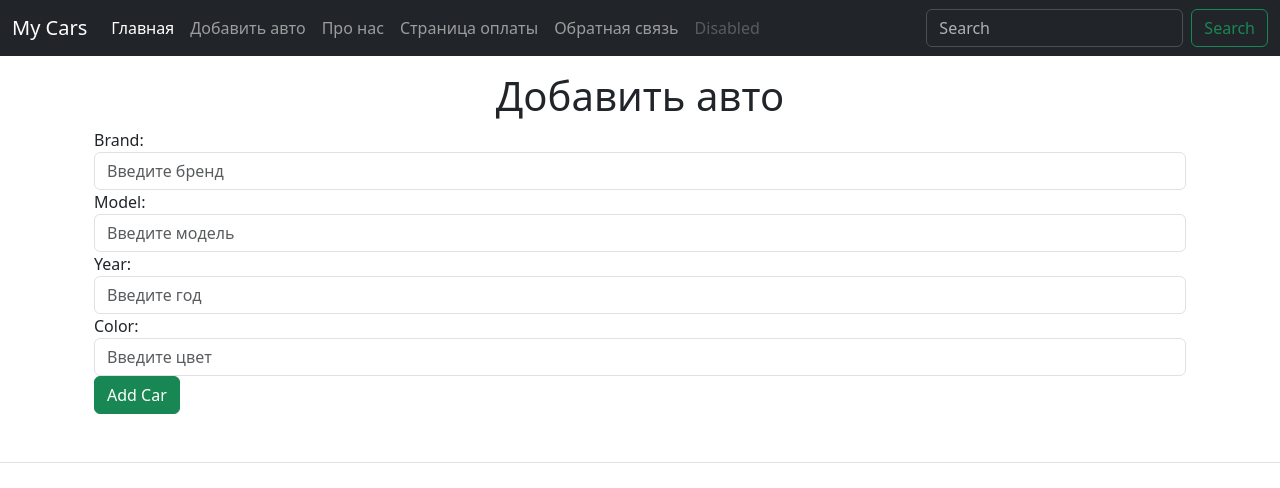
After one commit to SergeG28071988/FlaskProject, a Flask app: page /create-car in a window 1280 px wide. The commit adds this page. Shown: the top 488 px of the page. Run offline with Flask 3, Linux system fonts and the light colour scheme.

Commit message:
Шаблон для добавления

```diff
--- a/app.py
+++ b/app.py
@@ -24,6 +24,11 @@ def index():
     return render_template("index.html")
 
 
+@app.route('/create-car')
+def create_car():
+    return render_template("create-car.html")
+
+
 @app.route('/about')
 def about():
     return render_template("about.html")
--- a/templates/base.html
+++ b/templates/base.html
@@ -22,7 +22,7 @@
                   <a class="nav-link active" aria-current="page" href="/">Главная</a>
                 </li>
                 <li class="nav-item">
-                  <a class="nav-link" href="#">Добавить авто</a>
+                  <a class="nav-link" href="/create-car">Добавить авто</a>
                 </li>
                 <li class="nav-item">
                   <a class="nav-link" href="/about">Про нас</a>
--- /dev/null
+++ b/templates/create-car.html
@@ -0,0 +1,28 @@
+{% extends 'base.html' %}
+
+{% block title %}
+Добавить авто
+
+{% endblock %}
+
+{% block content %}
+<br>
+<div class="container mt-5">
+  <h1 class="text-center">Добавить авто</h1>
+  <form method="POST" action="{{ url_for('create_car') }}">
+        <label for="brand">Brand:</label>
+        <input type="text" id="brand" name="brand" class="form-control" placeholder="Введите бренд" required>
+
+        <label for="model">Model:</label>
+        <input type="text" id="model" name="model" class="form-control" placeholder="Введите модель" required>
+
+        <label for="year">Year:</label>
+        <input type="number" id="year" name="year" class="form-control" placeholder="Введите год" required>
+
+        <label for="color">Color:</label>
+        <input type="text" id="color" name="color" class="form-control" placeholder="Введите цвет" required>
+
+        <input type="submit" class="btn btn-success" value="Add Car">
+    </form>
+</div>
+{% endblock %}
```
Also changed, not shown: README.md.
